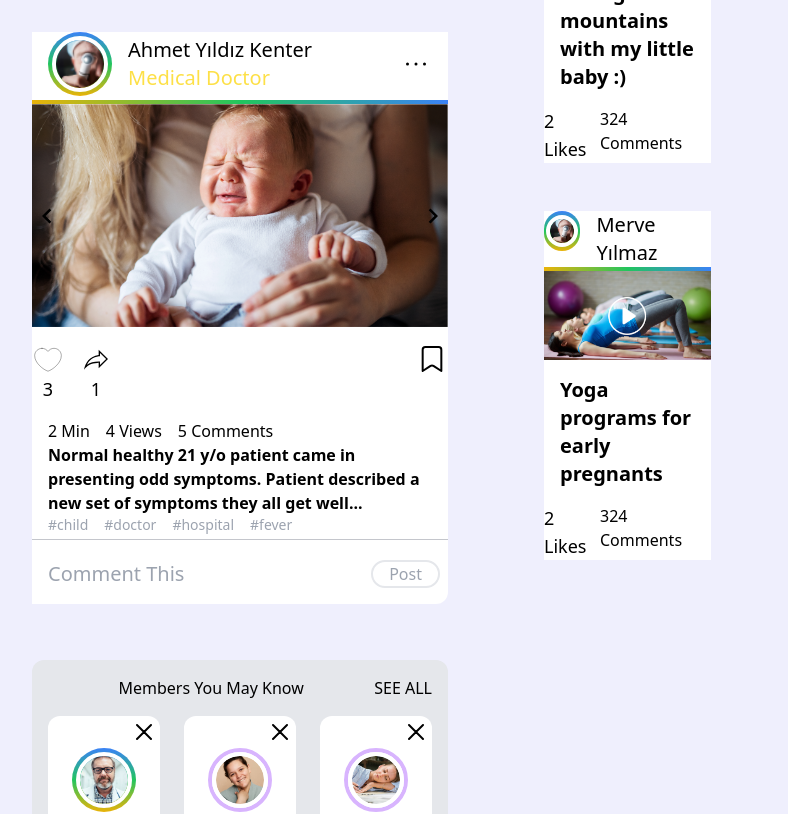
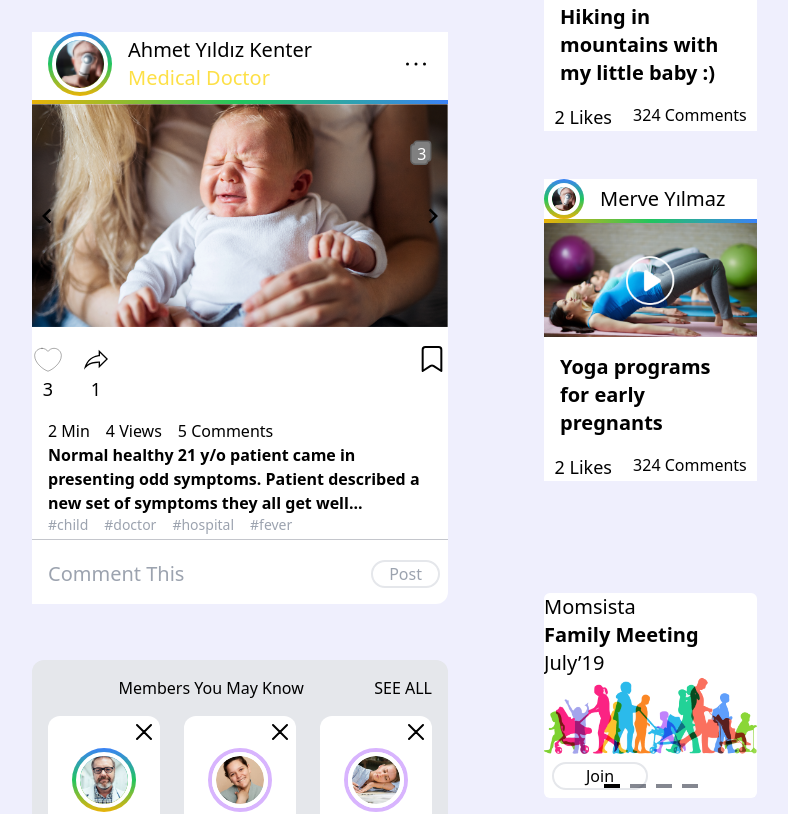
Before and after one commit to UmutKarakuyu/digitus_web_case, a Vue app in the folder digitus_web_case/: page / in a window 1280 px wide. Shown: the part 280-1094 px from the top of the page, without its empty margins (288-1076 px from the left). Built offline with nearby package versions, Linux system fonts and the light colour scheme.

Commit message:
Add MeetingCard component

```diff
--- a/digitus_web_case/src/components/Cards.vue
+++ b/digitus_web_case/src/components/Cards.vue
@@ -1,7 +1,6 @@
 <script >
 import Suggestions from './Suggestions.vue';
 import { Carousel, Navigation, Slide} from 'vue3-carousel';
-import { ArrowLeft, ArrowRight } from '@iconoir/vue';
 import 'vue3-carousel/dist/carousel.css'
 
 export default {
@@ -11,8 +10,6 @@ export default {
         Carousel,
         Navigation,
         Slide,
-        ArrowLeft,
-        ArrowRight,
     },
     data() {
         return {
@@ -207,6 +204,7 @@ export default {
                     <div class="flex flex-col">
                         <div v-if="item.role !== 'SPONSORED'" class="h-1 w-full bg-gradient-to-r from-yellow-500 via-green-500 to-blue-500 border-transparent "></div>
                         <div v-if="item?.pictures && item.pictures.length > 1" class="w-full h-full object-cover">
+
                            <Carousel
                                 :itemsToShow="carouselSettings.itemsToShow"
                                 :itemsToScroll="carouselSettings.itemsToScroll"
@@ -216,9 +214,16 @@ export default {
                                 :touchDrag="true"
                                 ref="carousel"
                                 v-model="currentSlide"
+                                class="z-50"
                             >
                                 <Slide v-for="(photo, index) in item.pictures" :key="index">
-                                    <div class="justify-center items-center">
+                                    <div class="z-50 justify-center items-center">
+                                        <div class=" absolute top-10 right-5 transform translate-x-1/4 -translate-y-1/4 items-center">
+                                        <img src="/assets/icons/pages.svg" alt="logo" class="h-8"/>
+                                    </div>
+                                    <div class="absolute top-11 right-6 transform translate-x-1/4 -translate-y-1/4 items-center ">
+                                        <h1 class="text-white ">{{ item.pictures.length }}</h1>
+                                    </div>
                                         <img
                                         :src="photo"
                                         alt="carousel image"
--- /dev/null
+++ b/digitus_web_case/src/components/MeetingCard.vue
@@ -0,0 +1,103 @@
+<script >
+import { Carousel, Pagination, Slide} from 'vue3-carousel';
+import 'vue3-carousel/dist/carousel.css'
+
+export default {
+    name: 'MeetingCard',
+    components: {
+        Carousel,
+        Pagination,
+        Slide,
+    },
+    data() {
+        return {
+            currentSlide: 0,
+            carouselSettings: {
+                itemsToScroll: 1,
+                itemsToShow: 1,
+                snapAlign: 'start',
+            },
+            card:[
+                {
+                    id: 1,
+                    name: "Momsista",
+                    type: 'Family Meeting',
+                    date: 'July’19',
+                    picture:'/assets/images/picture7.png',
+                },
+                {
+                    id: 2,
+                    name: "Momsista",
+                    type: 'Family Meeting',
+                    date: 'August’19',
+                    picture:'/assets/images/picture7.png',
+                },
+                {
+                    id: 3,
+                    name: "Momsista",
+                    type: 'Family Meeting',
+                    date: 'September’19',
+                    picture:'/assets/images/picture7.png',
+                },
+                {
+                    id: 4,
+                    name: "Momsista",
+                    type: 'Family Meeting',
+                    date: 'October’19',
+                    picture:'/assets/images/picture7.png',
+                },
+            ],
+        }
+    },
+    methods: {
+        customDotClass(dotIndex) {
+            // Define custom styles for pagination dots
+            return {
+                'bg-purple-500': true, // Background color purple
+                'rounded-full': true, // Circular shape
+                'w-4': true, // Width
+                'h-4': true, // Height
+                'mx-2': true, // Margin
+            };
+        },
+    },
+}
+</script>
+<template>
+    <div class=" flex flex-col space-y-12  ">
+        <Carousel
+            :itemsToShow="carouselSettings.itemsToShow"
+            :itemsToScroll="carouselSettings.itemsToScroll"
+            :snapAlign="carouselSettings.snapAlign"
+            :wrapAround="true"
+            :mouseDrag="true"
+            :touchDrag="true"
+            ref="carousel"
+            v-model="currentSlide"
+        >
+            <Slide v-for="(item, index) in card" :key="index" class="bg-white rounded-md">
+                <div class="justify-center items-center">
+                    <h1 class="text-xl">{{ item.name }}</h1>
+                    <h1 class="font-bold text-xl">{{ item.type }}</h1>
+                    <h1 class="text-xl">{{ item.date }}</h1>
+                    <img
+                    :src="item.picture"
+                    alt="carousel image"
+                    class="object-cover w-full"
+                    />
+                    <button class="rounded-2xl border-2 border-black-400 text-black-400 px-8 m-2">Join</button>
+                </div>
+            </Slide>
+
+            <template #addons >
+                <Pagination
+                :dot-class="customDotClass"
+                class="mt-8 flex justify-center space-x-1"/>
+
+
+            </template>
+
+        </Carousel>
+
+    </div>
+</template>
--- a/digitus_web_case/src/views/Home.vue
+++ b/digitus_web_case/src/views/Home.vue
@@ -4,6 +4,7 @@ import MessageBox from '../components/MessageBox.vue'
 import Cards from '../components/Cards.vue'
 import Suggestions from '../components/Suggestions.vue'
 import SidebarCards from '../components/SidebarCards.vue'
+import MeetingCard from '../components/MeetingCard.vue'
 
 
 export default {
@@ -12,7 +13,8 @@ export default {
     MessageBox,
     Cards,
     Suggestions,
-    SidebarCards
+    SidebarCards,
+    MeetingCard
   }
 }
 </script>
@@ -25,8 +27,9 @@ export default {
         <MessageBox/>
         <Cards/>
       </div>
-      <div class="w-4/12">
+      <div class="w-4/12 space-y-28">
         <SidebarCards/>
+        <MeetingCard/>
       </div>
     </div>
   </div>
```
Also changed, not shown: digitus_web_case/public/assets/icons/pages.svg (added).
